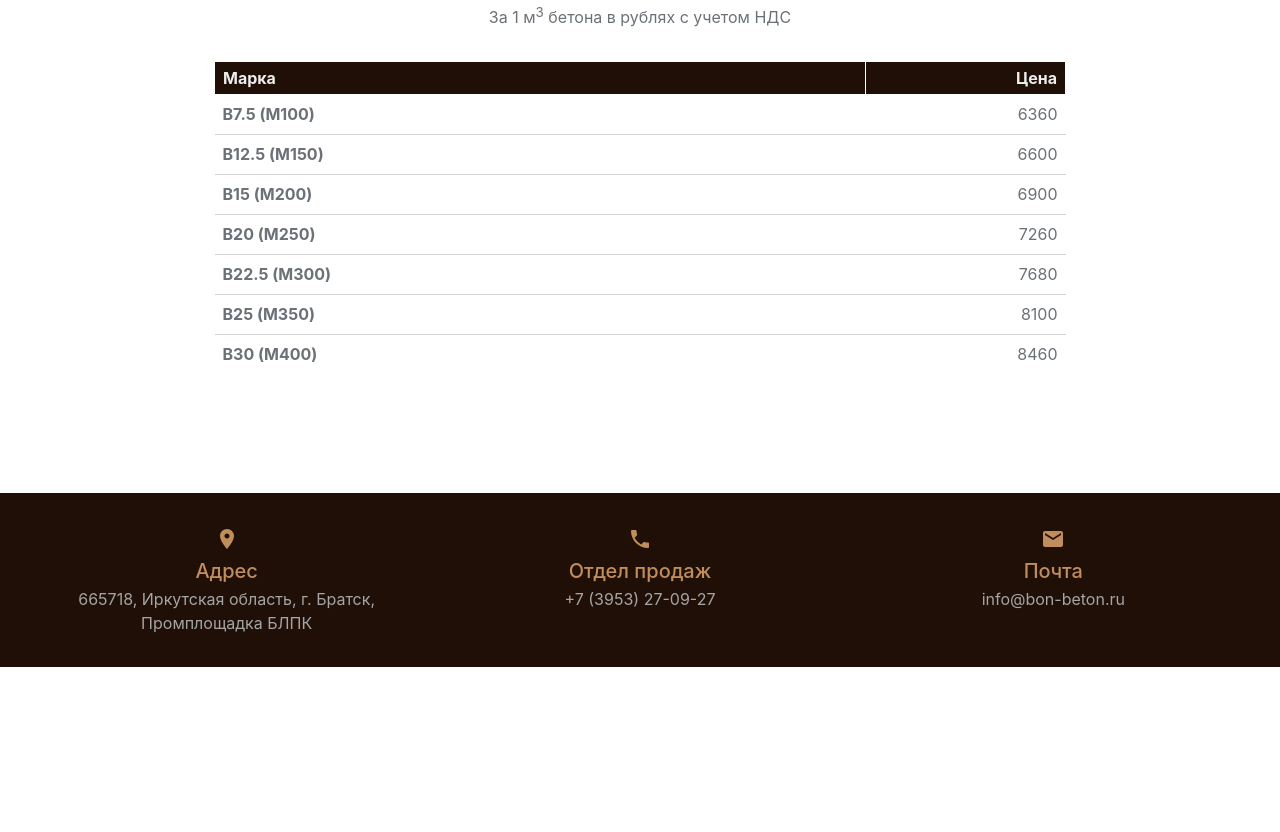
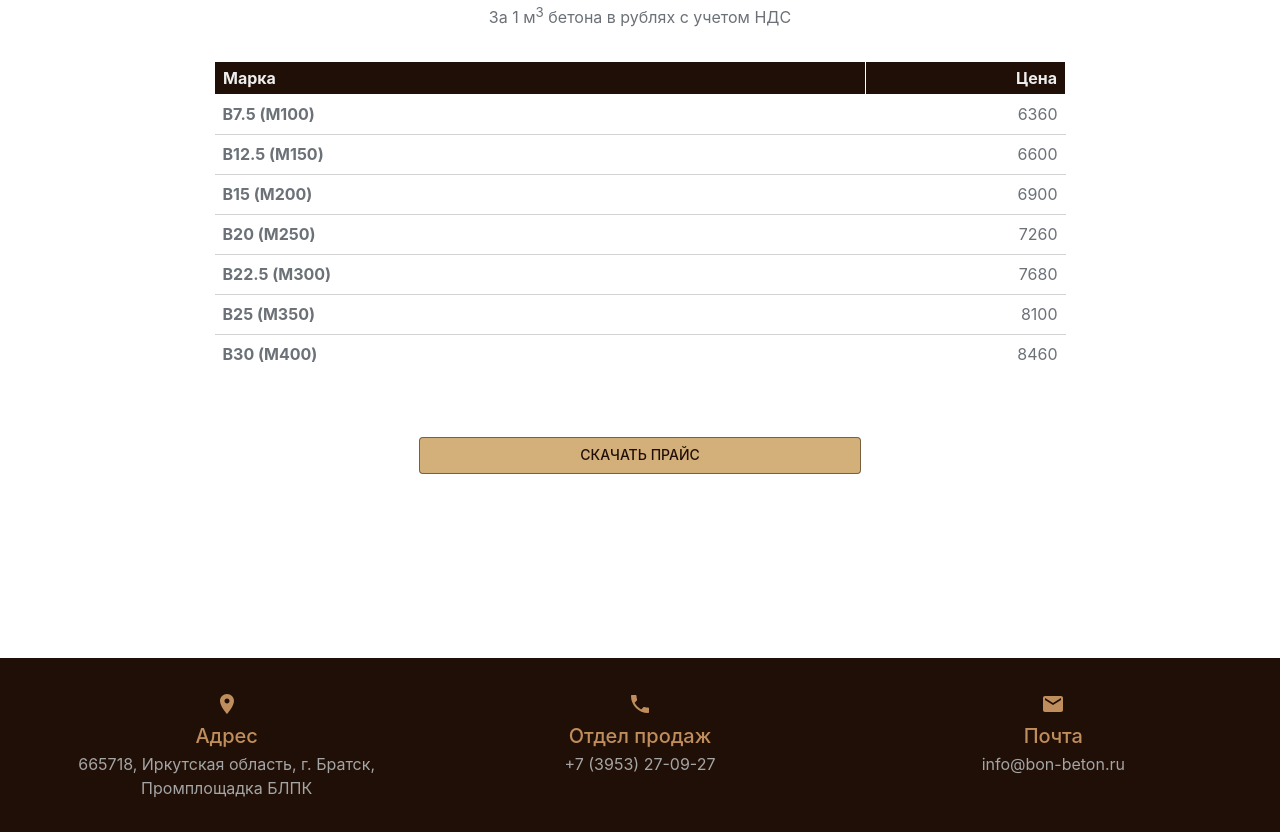
Before and after one commit to al22/bon-beton, a Gatsby site: page / in a window 1280 px wide. Shown: the part 3467-4299 px from the top of the page. Before the commit the page ends 4134 px from the top, so only its background shows below. Built offline with nearby package versions, Linux system fonts and the light colour scheme; Gatsby itself is replaced by a stand-in of ours.

Commit message:
обновил прайс

```diff
--- a/src/components/price.jsx
+++ b/src/components/price.jsx
@@ -192,7 +192,7 @@ const ProductsPrice = () => {
         <TabPanel value={value} index={2}>
           <DeliveryPrice />
         </TabPanel>
-        {/*   <Box textAlign="center" my={8}>
+        <Box textAlign="center" my={8}>
           <Button
             variant="outlined"
             sx={{
@@ -204,7 +204,7 @@ const ProductsPrice = () => {
           >
             Скачать прайс
           </Button>
-        </Box> */}
+        </Box>
       </Container>
     </Box>
   );
```
Also changed, not shown: 1 other file.
